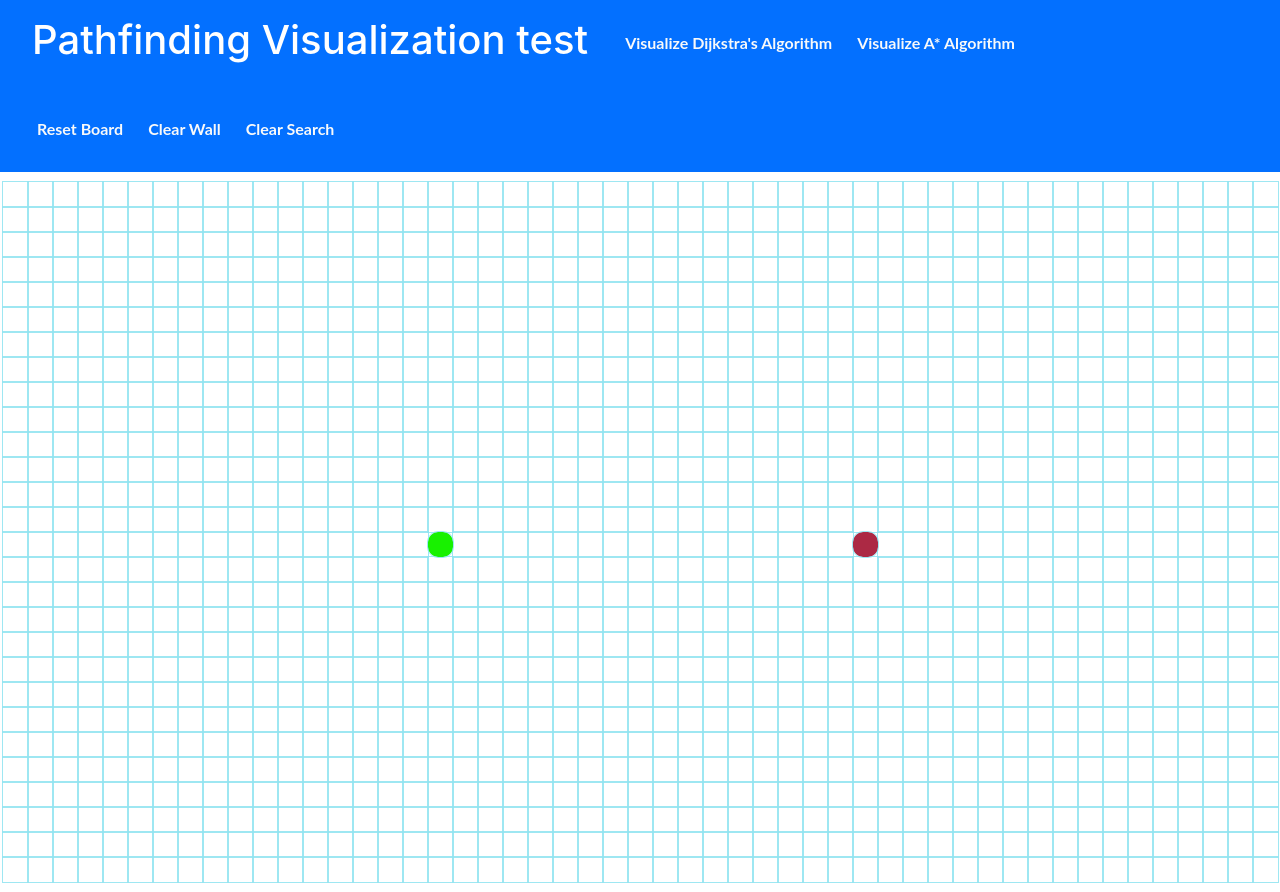
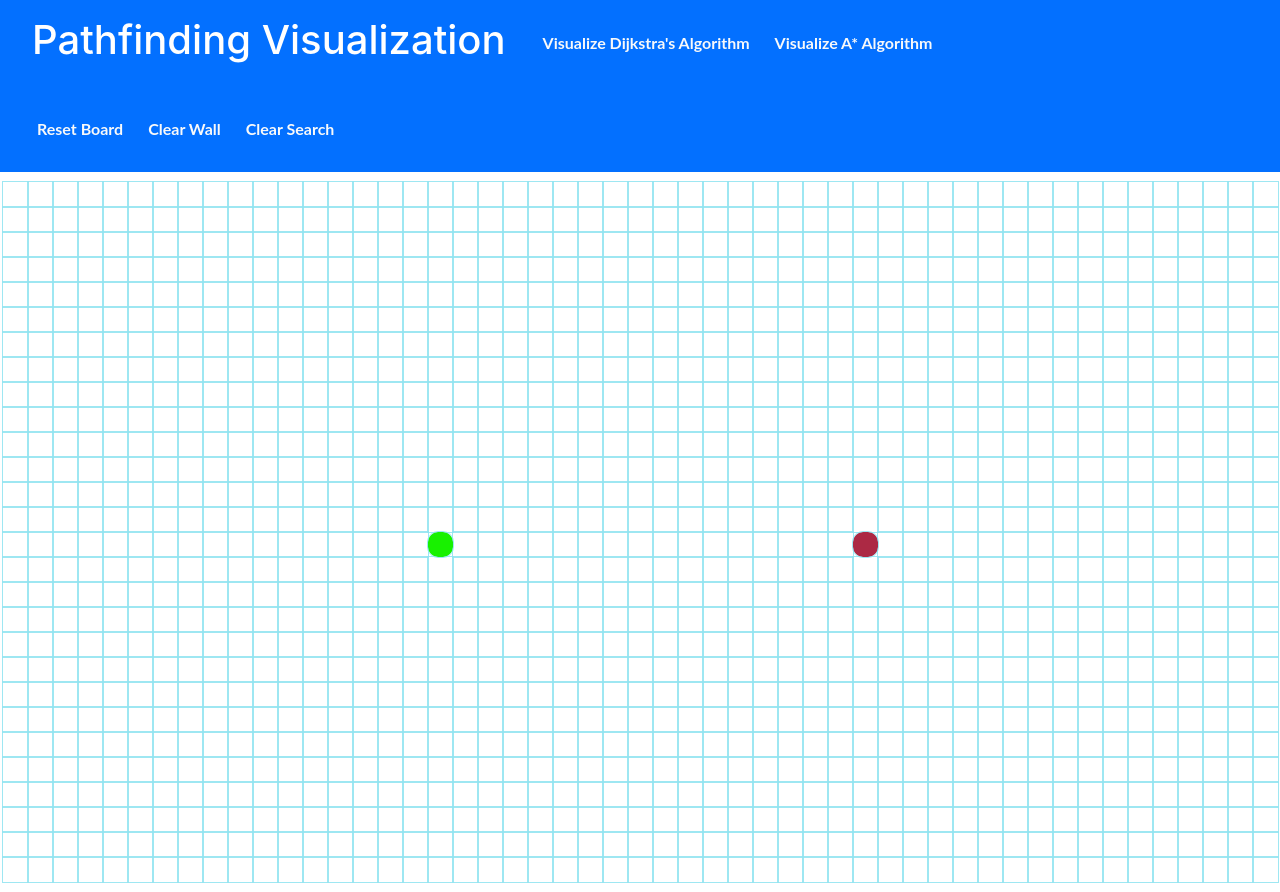
Before and after one commit to Neilotha/pathfinding-visualization-web, a React (Create React App) app: page / in a window 1280 px wide. Built offline with nearby package versions, Linux system fonts and the light colour scheme.

Commit message:
Update version

```diff
--- a/src/PathfindingVisualization/PathfindingVisualization.jsx
+++ b/src/PathfindingVisualization/PathfindingVisualization.jsx
@@ -284,7 +284,7 @@ export default class PathfindingVisualization extends Component {
     return (
       <>
         <div className="panel">
-          <h1 className='title'>Pathfinding Visualization test</h1>
+          <h1 className='title'>Pathfinding Visualization</h1>
           <div className='btn-group' role="group">
             <button type="button" className="btn btn-outline-light" onClick={() => this.visualizeDijkstra( false )}>
               Visualize Dijkstra's Algorithm
```
